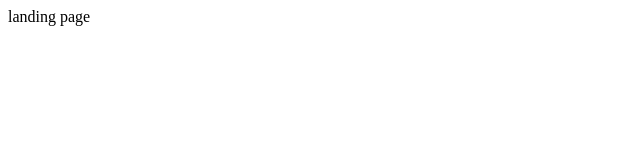
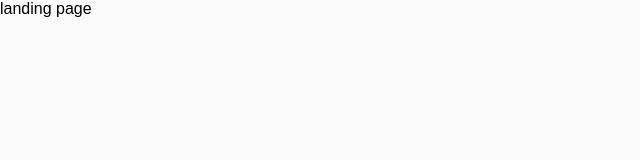
Before and after one commit to jisunipark/taskify, a React (Vite) app: page / in a window 1280 px wide. Shown: the top 160 px of the page, without its empty margins (0-640 px from the left). Built offline with nearby package versions, Linux system fonts and the light colour scheme.

Commit message:
Design: Install sass and link global styles to App

```diff
--- a/package.json
+++ b/package.json
@@ -25,6 +25,7 @@
     "eslint": "^8.56.0",
     "eslint-plugin-react-hooks": "^4.6.0",
     "eslint-plugin-react-refresh": "^0.4.5",
+    "sass": "^1.71.1",
     "typescript": "^5.2.2",
     "vite": "^5.1.4"
   }
--- a/src/App.tsx
+++ b/src/App.tsx
@@ -5,6 +5,7 @@ import DashboardEditPage from './pages/DashboardEditPage';
 import DashboardPage from './pages/DashboardPage';
 import SignInPage from './pages/SignInPage';
 import SignUpPage from './pages/SignUpPage';
+import './styles/global.scss';
 
 export default function App() {
   return (
--- a/src/styles/global.scss
+++ b/src/styles/global.scss
@@ -16,6 +16,7 @@ html {
 body {
   font-family: 'Noto Sans KR', sans-serif;
   font-size: 1.6rem;
+  background-color: $color-gray-10;
 }
 
 h1 {
--- a/src/styles/mixin.scss
+++ b/src/styles/mixin.scss
@@ -1,4 +1,4 @@
-@import './variable';
+@import './variables';
 
 @mixin tablet {
   @media (min-width: $breakpoint-tablet) {
```
Also changed, not shown: 1 other file (tests, documents, lock files or other folders).
